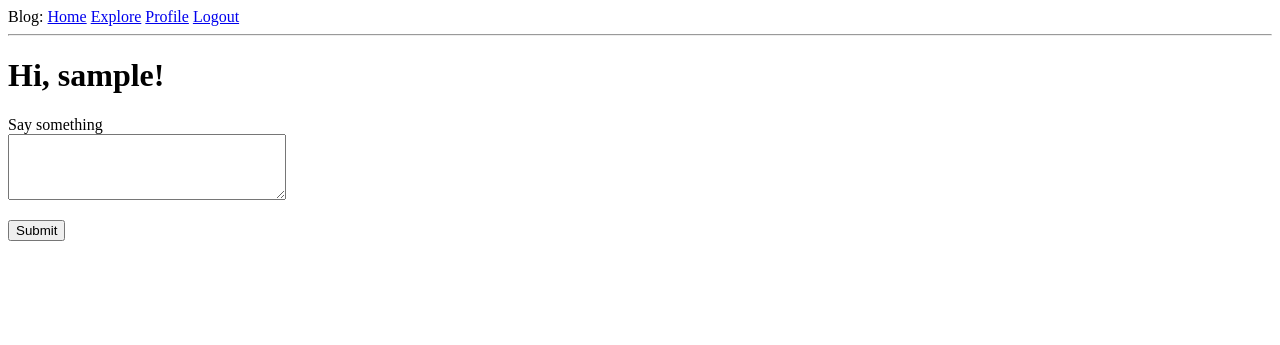
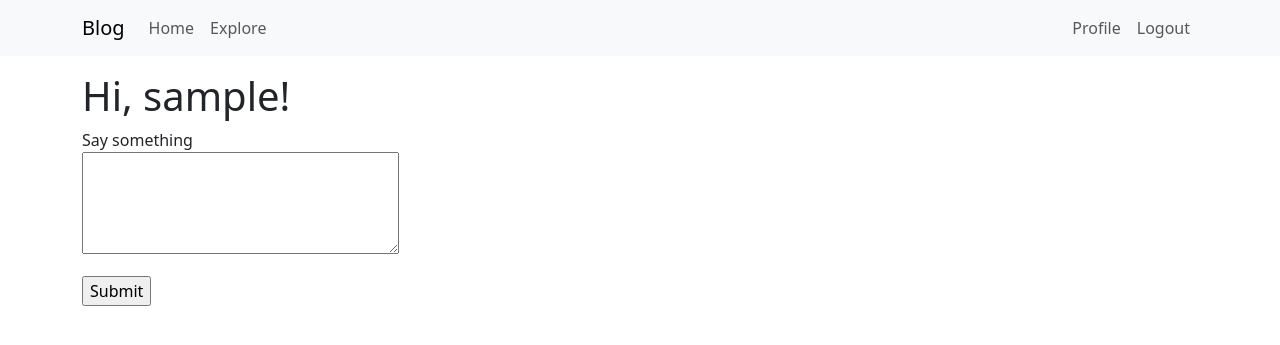
Before and after one commit to pnakongit/flask-blog, a Flask app: page / in a window 1280 px wide. Shown: the top 345 px of the page. Run offline with Flask 3, Linux system fonts and the light colour scheme; the visitor is signed in with stand-in values (Sample User, id 1); data comes from the database, SQL or seed files in the repository; data that the repository does not hold is empty.

Commit message:
Integrate Bootstrap to base template

```diff
--- a/app/templates/base.html
+++ b/app/templates/base.html
@@ -1,33 +1,69 @@
 <!doctype html>
-<html>
+<html lang="en">
 <head>
+  <meta charset="utf-8">
+  <meta name="viewport" content="width=device-width, initial-scale=1">
   {% if title %}
     <title>{{ title }} - Blog</title>
   {% else %}
     <title>Welcome to Blog</title>
   {% endif %}
+  <link
+      href="https://cdn.jsdelivr.net/npm/bootstrap@5.3.2/dist/css/bootstrap.min.css"
+      rel="stylesheet"
+      integrity="sha384-T3c6CoIi6uLrA9TneNEoa7RxnatzjcDSCmG1MXxSR1GAsXEV/Dwwykc2MPK8M2HN"
+      crossorigin="anonymous">
 </head>
 <body>
-  <div>Blog:
-    <a href={{ url_for ("index") }}>Home</a>
-    <a href="{{ url_for('explore') }}">Explore</a>
+  <nav class="navbar navbar-expand-lg bg-body-tertiary">
+    <div class="container">
+      <a class="navbar-brand" href="{{ url_for('index') }}">Blog</a>
+      <button class="navbar-toggler" type="button" data-bs-toggle="collapse" data-bs-target="#navbarSupportedContent"
+              aria-controls="navbarSupportedContent" aria-expanded="false" aria-label="Toggle navigation">
+        <span class="navbar-toggler-icon"></span>
+      </button>
+      <div class="collapse navbar-collapse" id="navbarSupportedContent">
+        <ul class="navbar-nav me-auto mb-2 mb-lg-0">
+          <li class="nav-item">
+            <a class="nav-link" aria-current="page" href="{{ url_for('index') }}">Home</a>
+          </li>
+          <li class="nav-item">
+            <a class="nav-link" aria-current="page" href="{{ url_for('explore') }}">Explore</a>
+          </li>
+        </ul>
+        <ul class="navbar-nav mb-2 mb-lg-0">
           {% if current_user.is_anonymous %}
-      <a href="{{ url_for('login') }}">Login</a>
+            <li class="nav-item">
+              <a class="nav-link" aria-current="page" href="{{ url_for('login') }}">Login</a>
+            </li>
           {% else %}
-      <a href="{{ url_for('user', username=current_user.username) }}">Profile</a>
-      <a href="{{ url_for('logout') }}">Logout</a>
+            <li class="nav-item">
+              <a class="nav-link" aria-current="page" href="{{ url_for('user', username=current_user.username) }}">Profile</a>
+            </li>
+            <li class="nav-item">
+              <a class="nav-link" aria-current="page" href="{{ url_for('logout') }}">Logout</a>
+            </li>
           {% endif %}
+        </ul>
       </div>
-  <hr>
+    </div>
+  </nav>
+  <div class="container mt-3">
     {% with messages = get_flashed_messages() %}
       {% if messages %}
         <ul>
           {% for message in messages %}
-          <li>{{ message }}</li>
+            <div class="alert alert-info" role="alert">{{ message }}</div>
           {% endfor %}
         </ul>
       {% endif %}
     {% endwith %}
     {% block content %}{% endblock %}
+  </div>
+  <script
+      src="https://cdn.jsdelivr.net/npm/bootstrap@5.3.2/dist/js/bootstrap.bundle.min.js"
+      integrity="sha384-C6RzsynM9kWDrMNeT87bh95OGNyZPhcTNXj1NW7RuBCsyN/o0jlpcV8Qyq46cDfL"
+      crossorigin="anonymous">
+  </script>
 </body>
 </html>
```
Lines whose indentation alone changed are shown as unchanged.
